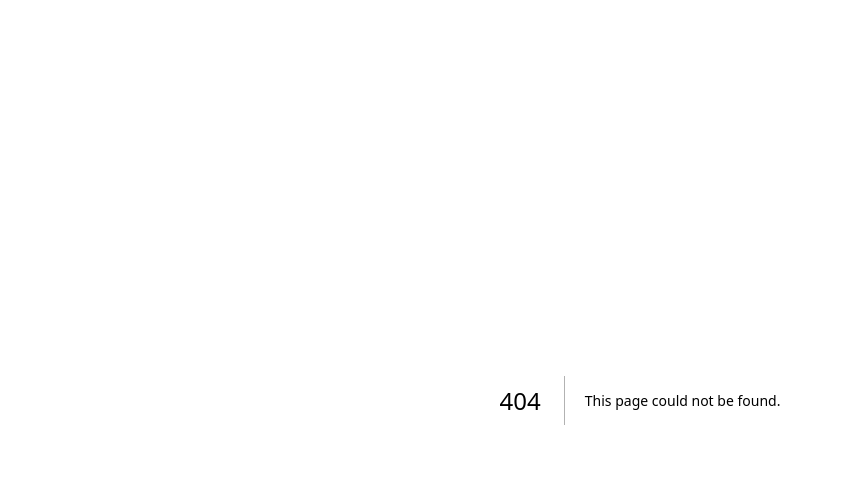
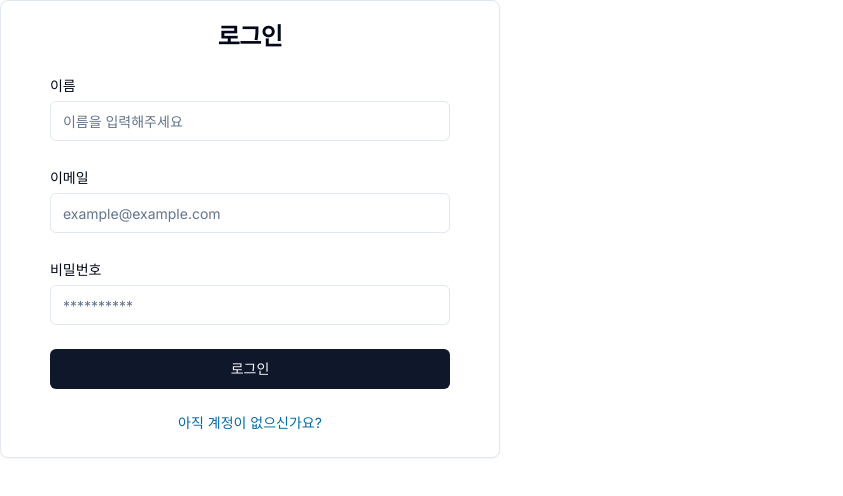
Before and after one commit to kkomin/chatgpt-by-min, a Next.js app: page /login in a window 1280 px wide. Before the commit this address had no page. Shown: the top 496 px of the page, without its empty margins (0-843 px from the left). Built offline with nearby package versions, Linux system fonts and the light colour scheme; no server answers.

Commit message:
⚙️로그인 Form 생성 및 기본 틀 작성

```diff
--- /dev/null
+++ b/app/login/page.tsx
@@ -0,0 +1,5 @@
+import { LoginForm } from "@/components/auth/LoginForm";
+
+export default function LoginPage() {
+    return <LoginForm/>;
+}
--- /dev/null
+++ b/components/auth/LoginForm.tsx
@@ -0,0 +1,70 @@
+"use client";
+import { ChangeEvent, useEffect } from "react";
+import { Input } from "../ui/input";
+import { Label } from "../ui/label";
+import FormCard from "./FormCard";
+import { Submit } from "./submit";
+import { SignUpSchema } from "@/schemas/auth";
+import useFormValidate from "@/hooks/useFormValiate";
+import { TSignUpFormError } from "@/types/form";
+import { FormMessage } from "./FormMessage";
+import { useActionState  } from "react";
+import { toast } from "react-hot-toast";
+import { signUp } from "@/action/signup";
+
+export function LoginForm() {
+    const [error, action] = useActionState(signUp, undefined);
+    const {errors, validateField} = useFormValidate<TSignUpFormError>(SignUpSchema);
+    const handleChange = (event: ChangeEvent<HTMLInputElement>) => {
+        const { name, value } = event.target;
+        validateField(name, value);
+    };
+    useEffect(() => {
+        if(error?.errorMessages){
+            toast.error(error.errorMessages);
+        }
+    }, [error]);
+
+    return (
+    <FormCard
+        title="로그인"
+        footer={{ label: "아직 계정이 없으신가요?", href: "/signup" }}>
+            <form action={action} className="space-y-6">
+                {/* 이름 */}
+                <div className="space-y-1">
+                    <Label htmlFor="name">이름</Label>
+                    <Input
+                        id="name"
+                        name="name"
+                        placeholder="이름을 입력해주세요"
+                        error = {!!errors?.name}
+                        onChange={handleChange}/>
+                        {errors?.name && <FormMessage message={errors?.name[0]}/>}
+                </div>
+                {/* 이메일 */}
+                <div className="space-y-1">
+                    <Label htmlFor="email">이메일</Label>
+                    <Input
+                        id="email"
+                        name="email"
+                        type="email"
+                        error = {!!errors?.email}
+                        placeholder="example@example.com" onChange={handleChange}/>
+                        {errors?.email && <FormMessage message={errors?.email[0]}/>}
+                </div>
+                {/* 비밀번호 */}
+                <div className="space-y-1">
+                    <Label htmlFor="password">비밀번호</Label>
+                    <Input
+                        id="password"
+                        name="password"
+                        type="password"
+                        error = {!!errors?.password}
+                        placeholder="**********" onChange={handleChange}/>
+                        {errors?.password && <FormMessage message={errors?.password[0]}/>}
+                </div>
+                <Submit className="w-full">로그인</Submit>
+            </form>
+    </FormCard>
+    );
+}
```
